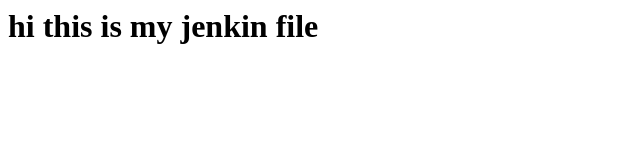
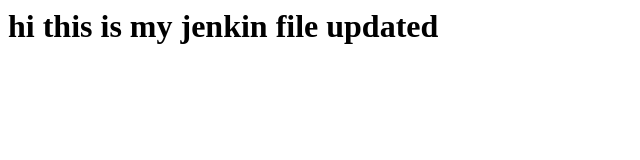
Before and after one commit to suryawanshigauri07-svg/jenkin, a plain HTML site: page index.html in a window 1280 px wide. Shown: the whole page, without its empty margins (0-640 px from the left). Drawn offline with Linux system fonts and the light colour scheme.

Commit message:
changes done in index file

```diff
--- a/index.html
+++ b/index.html
@@ -1 +1 @@
-<h1>hi this is my jenkin file</h1>
+<h1>hi this is my jenkin file updated</h1>
```
